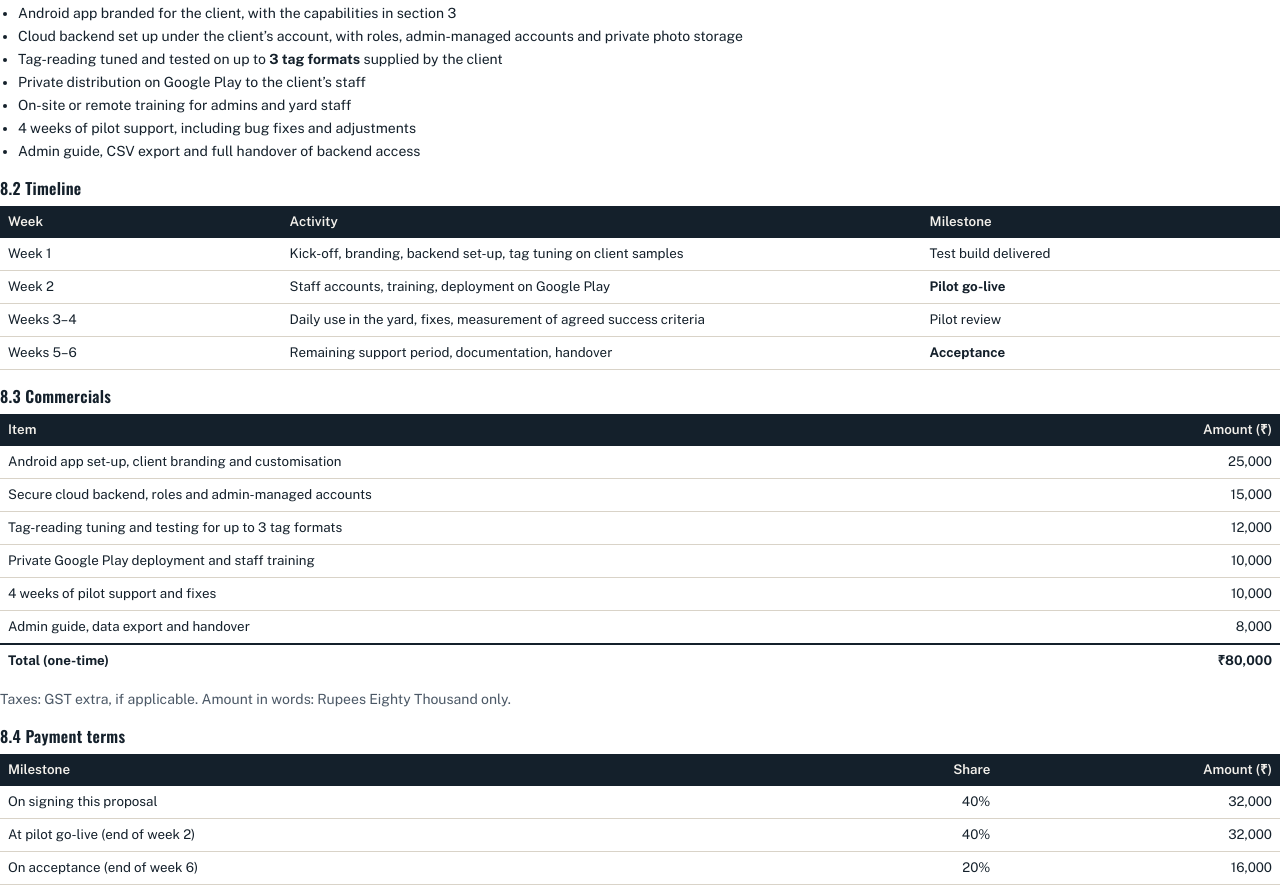
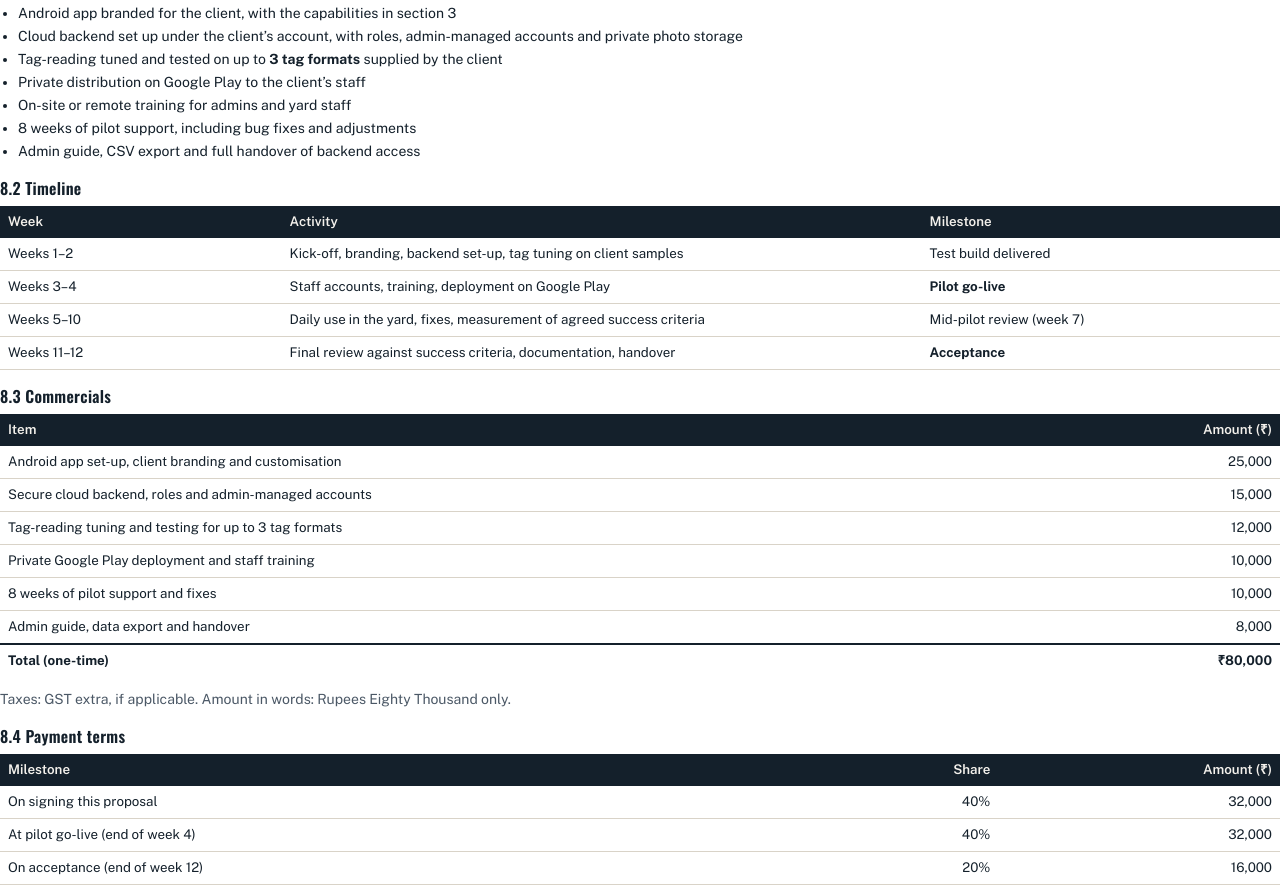
Before and after one commit to Devesh1305/smartindahack, a plain HTML site: page docs/proposal/proposal.html in a window 1280 px wide. Shown: the part 2508-3404 px from the top of the page. Drawn offline with nearby package versions, Linux system fonts and the light colour scheme.

Commit message:
Proposal: extend delivery timeline to 3 months (12 weeks)
Co-Authored-By: Claude Opus 5.5 <noreply@anthropic.com>
Claude-Session: https://claude.ai/code/session_01GG23W39LApCp43mMBZGCZk

```diff
--- a/docs/proposal/proposal.html
+++ b/docs/proposal/proposal.html
@@ -138,17 +138,17 @@
   <li>Tag-reading tuned and tested on up to <b>3 tag formats</b> supplied by the client</li>
   <li>Private distribution on Google Play to the client’s staff</li>
   <li>On-site or remote training for admins and yard staff</li>
-  <li>4 weeks of pilot support, including bug fixes and adjustments</li>
+  <li>8 weeks of pilot support, including bug fixes and adjustments</li>
   <li>Admin guide, CSV export and full handover of backend access</li>
 </ul>
 
 <h3>8.2 Timeline</h3>
 <table>
   <tr><th style="width:22%">Week</th><th>Activity</th><th style="width:28%">Milestone</th></tr>
-  <tr><td>Week 1</td><td>Kick-off, branding, backend set-up, tag tuning on client samples</td><td>Test build delivered</td></tr>
-  <tr><td>Week 2</td><td>Staff accounts, training, deployment on Google Play</td><td><b>Pilot go-live</b></td></tr>
-  <tr><td>Weeks 3–4</td><td>Daily use in the yard, fixes, measurement of agreed success criteria</td><td>Pilot review</td></tr>
-  <tr><td>Weeks 5–6</td><td>Remaining support period, documentation, handover</td><td><b>Acceptance</b></td></tr>
+  <tr><td>Weeks 1–2</td><td>Kick-off, branding, backend set-up, tag tuning on client samples</td><td>Test build delivered</td></tr>
+  <tr><td>Weeks 3–4</td><td>Staff accounts, training, deployment on Google Play</td><td><b>Pilot go-live</b></td></tr>
+  <tr><td>Weeks 5–10</td><td>Daily use in the yard, fixes, measurement of agreed success criteria</td><td>Mid-pilot review (week 7)</td></tr>
+  <tr><td>Weeks 11–12</td><td>Final review against success criteria, documentation, handover</td><td><b>Acceptance</b></td></tr>
 </table>
 
 <h3>8.3 Commercials</h3>
@@ -158,7 +158,7 @@
   <tr><td>Secure cloud backend, roles and admin-managed accounts</td><td class="num">15,000</td></tr>
   <tr><td>Tag-reading tuning and testing for up to 3 tag formats</td><td class="num">12,000</td></tr>
   <tr><td>Private Google Play deployment and staff training</td><td class="num">10,000</td></tr>
-  <tr><td>4 weeks of pilot support and fixes</td><td class="num">10,000</td></tr>
+  <tr><td>8 weeks of pilot support and fixes</td><td class="num">10,000</td></tr>
   <tr><td>Admin guide, data export and handover</td><td class="num">8,000</td></tr>
   <tr class="total"><td>Total (one-time)</td><td class="num">₹80,000</td></tr>
 </table>
@@ -168,8 +168,8 @@
 <table>
   <tr><th>Milestone</th><th class="num" style="width:14%">Share</th><th class="num" style="width:22%">Amount (₹)</th></tr>
   <tr><td>On signing this proposal</td><td class="num">40%</td><td class="num">32,000</td></tr>
-  <tr><td>At pilot go-live (end of week 2)</td><td class="num">40%</td><td class="num">32,000</td></tr>
-  <tr><td>On acceptance (end of week 6)</td><td class="num">20%</td><td class="num">16,000</td></tr>
+  <tr><td>At pilot go-live (end of week 4)</td><td class="num">40%</td><td class="num">32,000</td></tr>
+  <tr><td>On acceptance (end of week 12)</td><td class="num">20%</td><td class="num">16,000</td></tr>
 </table>
 
 <h3>8.5 Not included</h3>
```
Also changed, not shown: 1 other file.
